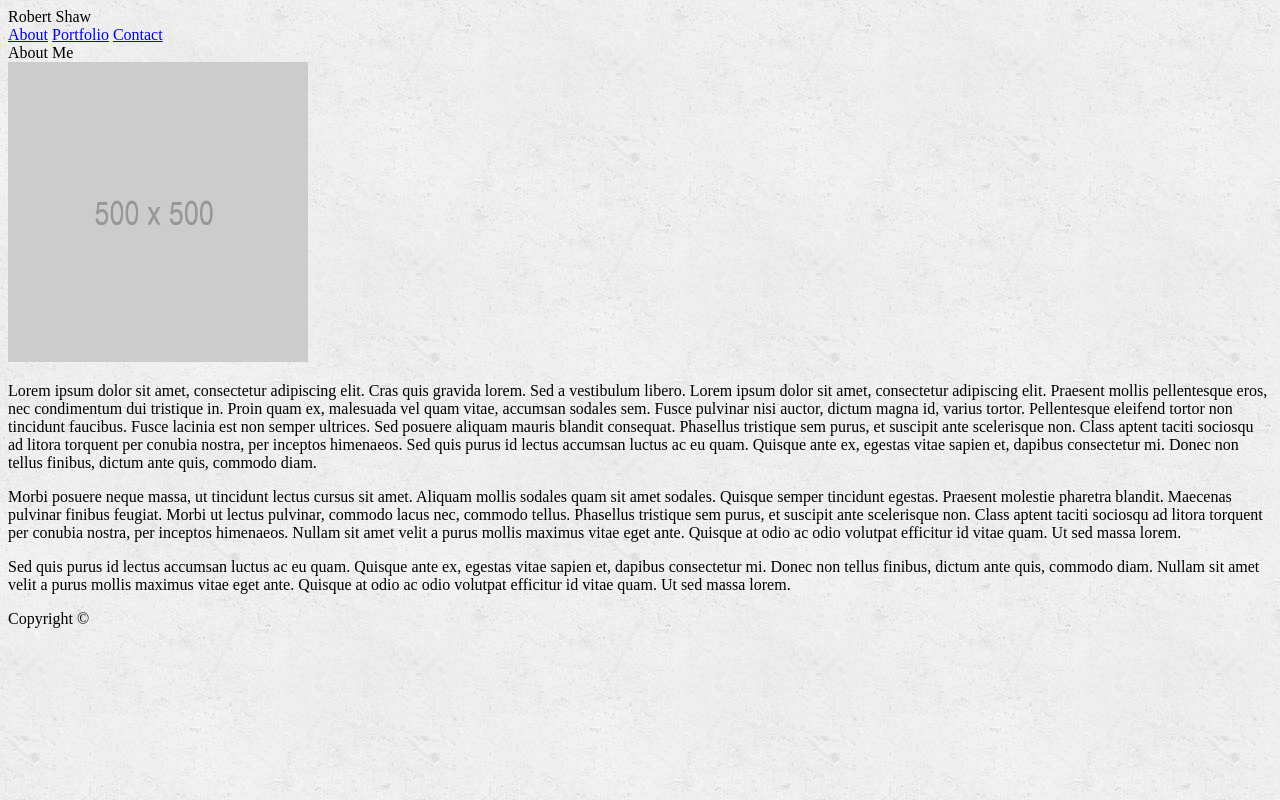
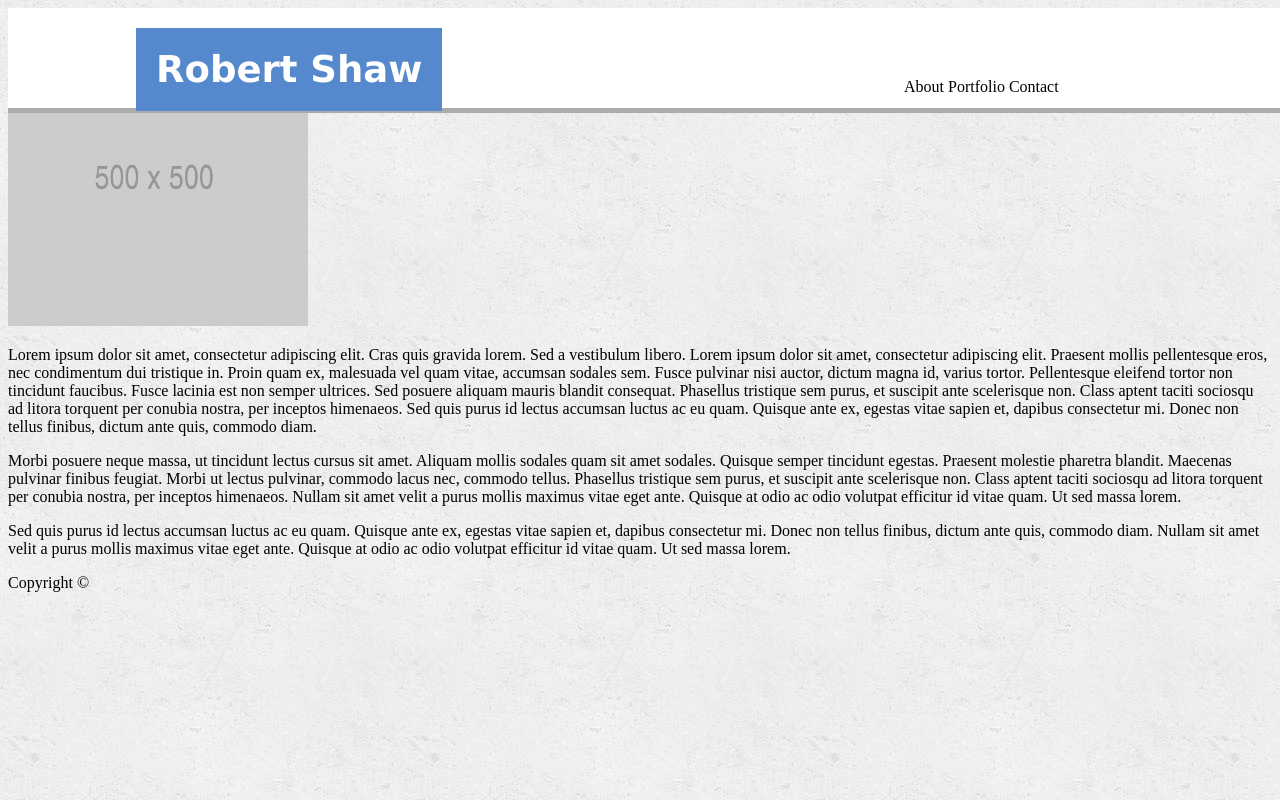
Before and after one commit to robertshaw87/Basic-Portfolio, a plain HTML site: page index.html in a window 1280 px wide. Drawn offline with Linux system fonts and the light colour scheme.

Commit message:
add static header, need to fix links

```diff
--- a/assets/css/style.css
+++ b/assets/css/style.css
@@ -4,6 +4,49 @@ body {
     background-repeat: repeat;
 }
 
+a:link {
+    text-decoration: none;
+    color: black;
+}
+a:visited {
+    text-decoration: none;
+    color:black;
+}
+a:active {color: #58c;}
+
 header {
+    height: 100px;
+    width: 100%;
+    background-color: white;
+    border-bottom-style: outset;
+    border-width: 5px;
+    border-color: #fff;
+    position: absolute;
+}
+
+#name-tag {
+    background-color: #58c;
+    color: white;
+    float: left;
+    font-family: Verdana, Geneva, Tahoma, sans-serif;
+    font-size: 37px;
+    font-weight: bold;
+    padding: 20px;
+    margin: 20px 10%;
+}
+
+.header-links-table {
+    margin: 70px 10%;
+    float: right;
+    color: #444;
+    width: 20%;
+}
+
+.header-links-table td {
+    width: 33.33%;
 
 }
+
+article {
+    clear:both;
+}
--- a/index.html
+++ b/index.html
@@ -15,15 +15,15 @@
         </section>
         <section class="header-links-table">
             <tr>
-                <th>
+                <td>
                     <a href="index.html">About</a>
-                </th>
-                <th>
+                </td>
+                <td>
                     <a href="portfolio.html">Portfolio</a>
-                </th>
-                <th>
+                </td>
+                <td>
                     <a href="contact.html">Contact</a>
-                </th>
+                </td>
             </tr>
         </section>
     </header>
@@ -37,29 +37,15 @@
             <img width="300px" height="300px" src="assets/images/robertshaw.png" alt="Robert Shaw">
         </section>
         <section class="article-text">
-            <p>Lorem ipsum dolor sit amet, consectetur adipiscing elit. Cras quis gravida lorem. Sed a vestibulum libero. Lorem
-                ipsum dolor sit amet, consectetur adipiscing elit. Praesent mollis pellentesque eros, nec condimentum dui
-                tristique in. Proin quam ex, malesuada vel quam vitae, accumsan sodales sem. Fusce pulvinar nisi auctor,
-                dictum magna id, varius tortor. Pellentesque eleifend tortor non tincidunt faucibus. Fusce lacinia est non
-                semper ultrices. Sed posuere aliquam mauris blandit consequat. Phasellus tristique sem purus, et suscipit
-                ante scelerisque non. Class aptent taciti sociosqu ad litora torquent per conubia nostra, per inceptos himenaeos.
-                Sed quis purus id lectus accumsan luctus ac eu quam. Quisque ante ex, egestas vitae sapien et, dapibus consectetur
-                mi. Donec non tellus finibus, dictum ante quis, commodo diam. </p>
+            <p>Lorem ipsum dolor sit amet, consectetur adipiscing elit. Cras quis gravida lorem. Sed a vestibulum libero. Lorem ipsum dolor sit amet, consectetur adipiscing elit. Praesent mollis pellentesque eros, nec condimentum dui tristique in. Proin quam ex, malesuada vel quam vitae, accumsan sodales sem. Fusce pulvinar nisi auctor, dictum magna id, varius tortor. Pellentesque eleifend tortor non tincidunt faucibus. Fusce lacinia est non semper ultrices. Sed posuere aliquam mauris blandit consequat. Phasellus tristique sem purus, et suscipit ante scelerisque non. Class aptent taciti sociosqu ad litora torquent per conubia nostra, per inceptos himenaeos. Sed quis purus id lectus accumsan luctus ac eu quam. Quisque ante ex, egestas vitae sapien et, dapibus consectetur mi. Donec non tellus finibus, dictum ante quis, commodo diam. </p>
 
             <p></p>
 
-            <p>Morbi posuere neque massa, ut tincidunt lectus cursus sit amet. Aliquam mollis sodales quam sit amet sodales.
-                Quisque semper tincidunt egestas. Praesent molestie pharetra blandit. Maecenas pulvinar finibus feugiat.
-                Morbi ut lectus pulvinar, commodo lacus nec, commodo tellus. Phasellus tristique sem purus, et suscipit ante
-                scelerisque non. Class aptent taciti sociosqu ad litora torquent per conubia nostra, per inceptos himenaeos.
-                Nullam sit amet velit a purus mollis maximus vitae eget ante. Quisque at odio ac odio volutpat efficitur
-                id vitae quam. Ut sed massa lorem. </p>
+            <p>Morbi posuere neque massa, ut tincidunt lectus cursus sit amet. Aliquam mollis sodales quam sit amet sodales. Quisque semper tincidunt egestas. Praesent molestie pharetra blandit. Maecenas pulvinar finibus feugiat. Morbi ut lectus pulvinar, commodo lacus nec, commodo tellus. Phasellus tristique sem purus, et suscipit ante scelerisque non. Class aptent taciti sociosqu ad litora torquent per conubia nostra, per inceptos himenaeos. Nullam sit amet velit a purus mollis maximus vitae eget ante. Quisque at odio ac odio volutpat efficitur id vitae quam. Ut sed massa lorem. </p>
 
             <p></p>
 
-            <p>Sed quis purus id lectus accumsan luctus ac eu quam. Quisque ante ex, egestas vitae sapien et, dapibus consectetur
-                mi. Donec non tellus finibus, dictum ante quis, commodo diam. Nullam sit amet velit a purus mollis maximus
-                vitae eget ante. Quisque at odio ac odio volutpat efficitur id vitae quam. Ut sed massa lorem. </p>
+            <p>Sed quis purus id lectus accumsan luctus ac eu quam. Quisque ante ex, egestas vitae sapien et, dapibus consectetur mi. Donec non tellus finibus, dictum ante quis, commodo diam. Nullam sit amet velit a purus mollis maximus vitae eget ante. Quisque at odio ac odio volutpat efficitur id vitae quam. Ut sed massa lorem. </p>
         </section>
     </article>
 
```
